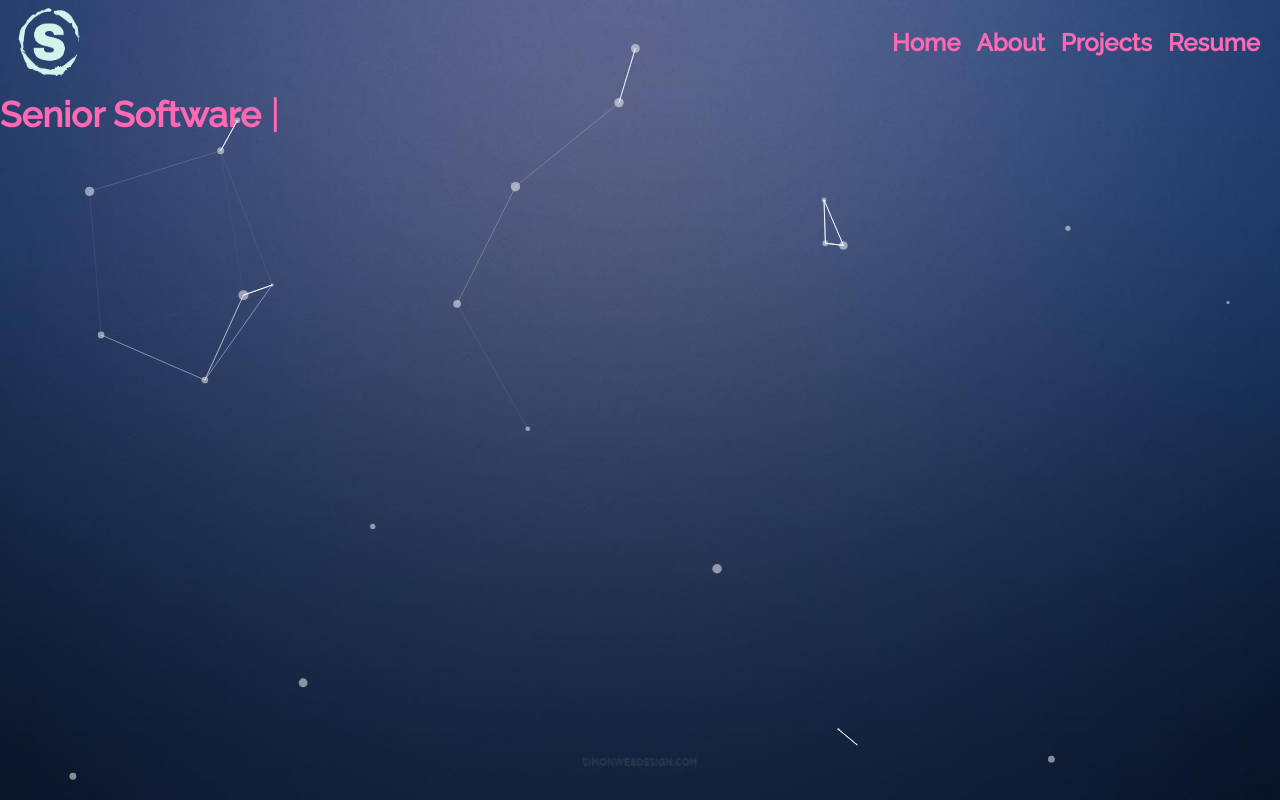
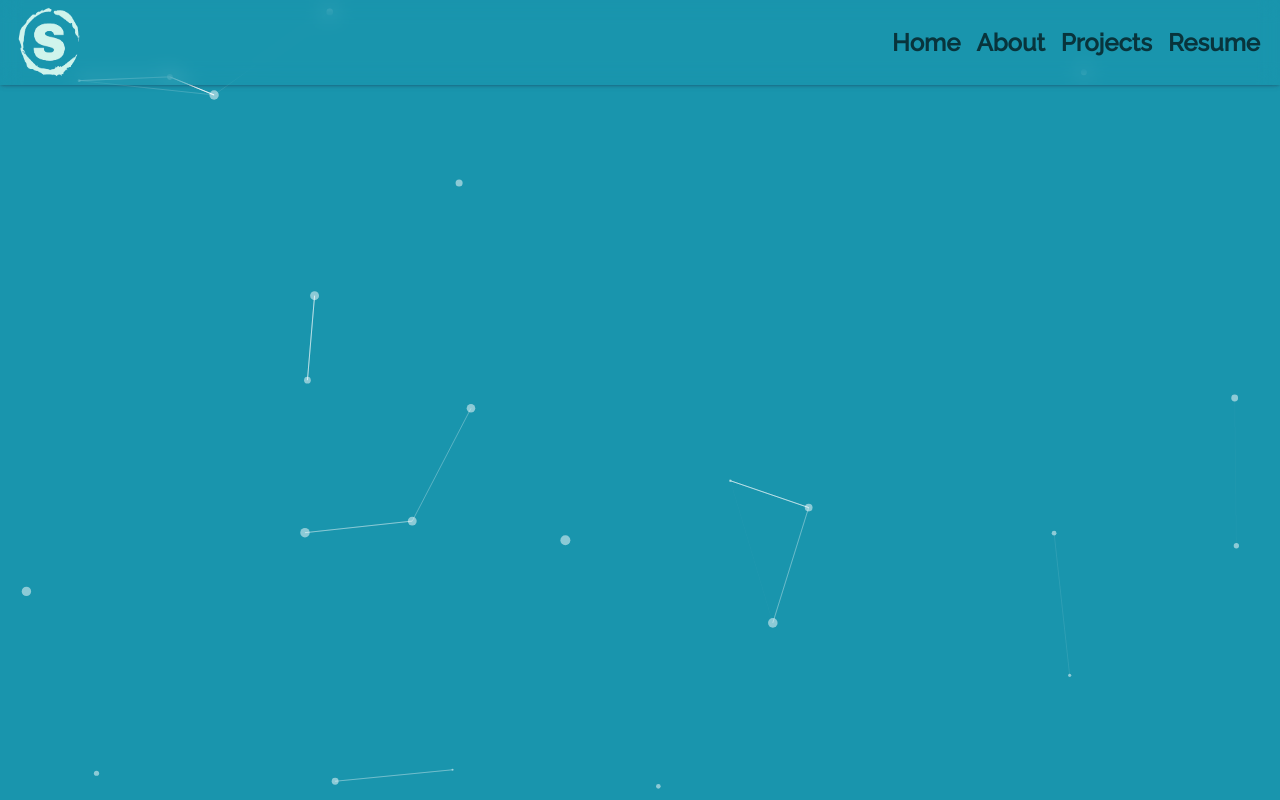
Before and after one commit to srikantvs26/portfolio, a React (Vite) app: page / in a window 1280 px wide. Built offline with nearby package versions, Linux system fonts and the light colour scheme.

Commit message:
added color theme.

```diff
--- a/src/App.jsx
+++ b/src/App.jsx
@@ -25,7 +25,7 @@ function App() {
       <div className="App">
         <header className="App-header">
           <NavBar />
-          <TypeWriter />
+          {/* <TypeWriter /> */}
         </header>
       </div>
     </>
--- a/src/Component/NavBar/NavBar.css
+++ b/src/Component/NavBar/NavBar.css
@@ -1,3 +1,4 @@
-.navbar-nav .nav-link {
+/* .navbar-nav .nav-link {
     color: hotpink;
   }
+   */
--- a/src/Component/NavBar/NavBar.jsx
+++ b/src/Component/NavBar/NavBar.jsx
@@ -2,12 +2,20 @@ import Container from "react-bootstrap/Container";
 import Nav from "react-bootstrap/Nav";
 import Navbar from "react-bootstrap/Navbar";
 import NavDropdown from "react-bootstrap/NavDropdown";
-import logo from '../../Assets/srk.png'
-import './NavBar.css';
+import logo from "../../Assets/srk.png";
+import "./NavBar.css";
 
 function NavBar() {
   return (
-    <Navbar expand="lg" className="p-0">
+    <Navbar
+      expand="lg"
+      className="p-0"
+      style={{
+        boxShadow:
+          "rgba(50, 50, 93, 0.25) 0px 2px 5px -1px, rgba(0, 0, 0, 0.3) 0px 1px 3px -1px",
+          backdropFilter: 'blur(10px)',
+      }}
+    >
       <Container fluid>
         <Navbar.Brand href="#home">
           <img
--- a/src/Component/Particle.jsx
+++ b/src/Component/Particle.jsx
@@ -34,6 +34,7 @@ const Particle = ({}) => {
           //   value: "#0d47a1",
         },
       },
+      delay: 0,
       fpsLimit: 70,
       interactivity: {
         events: {
--- a/src/Component/Preloader.jsx
+++ b/src/Component/Preloader.jsx
@@ -6,7 +6,7 @@ function Preloader(props) {
       <>
         {/* <Oval   id="preloader" stroke="red" color="black"/> */}
         <div id="preloader">
-          <Puff stroke="#b1f504" strokeOpacity=".125" width="130" height="130"/>
+          <Puff stroke="#F1F1F2" strokeOpacity=".125" width="130" height="130"/>
 
         </div>
       </>
--- a/src/index.css
+++ b/src/index.css
@@ -1,18 +1,16 @@
-@import url('https://fonts.googleapis.com/css2?family=Raleway:wght@500&display=swap');
+@import url("https://fonts.googleapis.com/css2?family=Raleway:wght@500&display=swap");
 body {
   margin: 0;
-
+  padding: 0;
+  box-sizing: border-box;
   font-family: "Raleway", sans-serif !important;
   font-optical-sizing: auto !important;
   -webkit-font-smoothing: antialiased;
   -moz-osx-font-smoothing: grayscale;
-
-
-
   /* position: relative; */
   /* z-index: 10; */
-    background-image:  url(./Assets/background.jpg);
-    /* background-color: burlywood !important; */
+  /* background-image:  url(./Assets/background.jpg); */
+  background-color: #1995AD !important;
   /* background-position: top center;
     background-repeat: no-repeat; */
 
@@ -20,31 +18,29 @@ body {
   background-position: center;
   background-attachment: fixed;
   background-size: cover;
-
-
 }
 
 code {
-  font-family: source-code-pro, Menlo, Monaco, Consolas, 'Courier New',
+  font-family: source-code-pro, Menlo, Monaco, Consolas, "Courier New",
     monospace;
 }
 
-
-#preloader{
+#preloader {
   position: absolute;
   width: 100%;
   height: 100%;
   z-index: 9999999;
-background-color: #0c0513;
+  background-color: #1995ad;
   background-repeat: no-repeat;
   background-position: center;
 
   display: flex;
   align-items: center;
   justify-content: center;
-
 }
 
 #tsparticles {
-  position:absolute;
+  position: absolute;
 }
+
+/* 23. Teal blue, light blue, & light gray #1995AD, #A1D6E2, #F1F1F2 */
```
Lines whose indentation alone changed are shown as unchanged.
